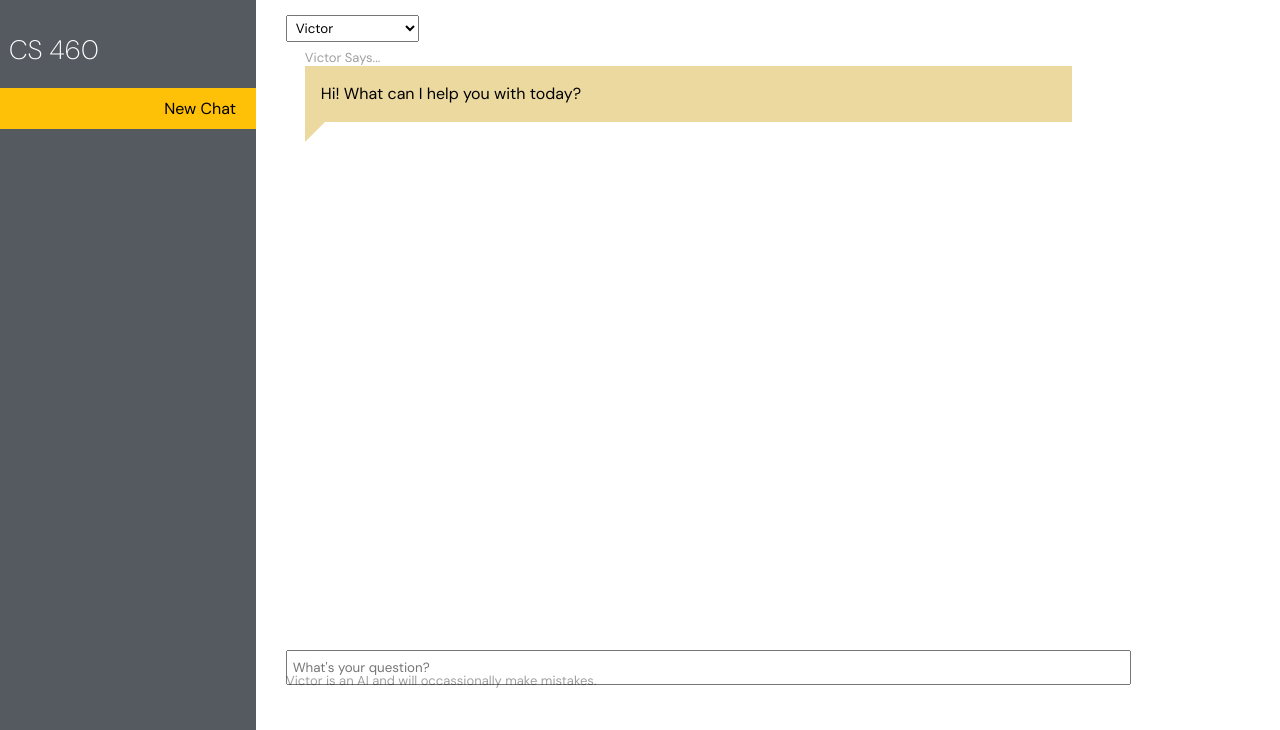
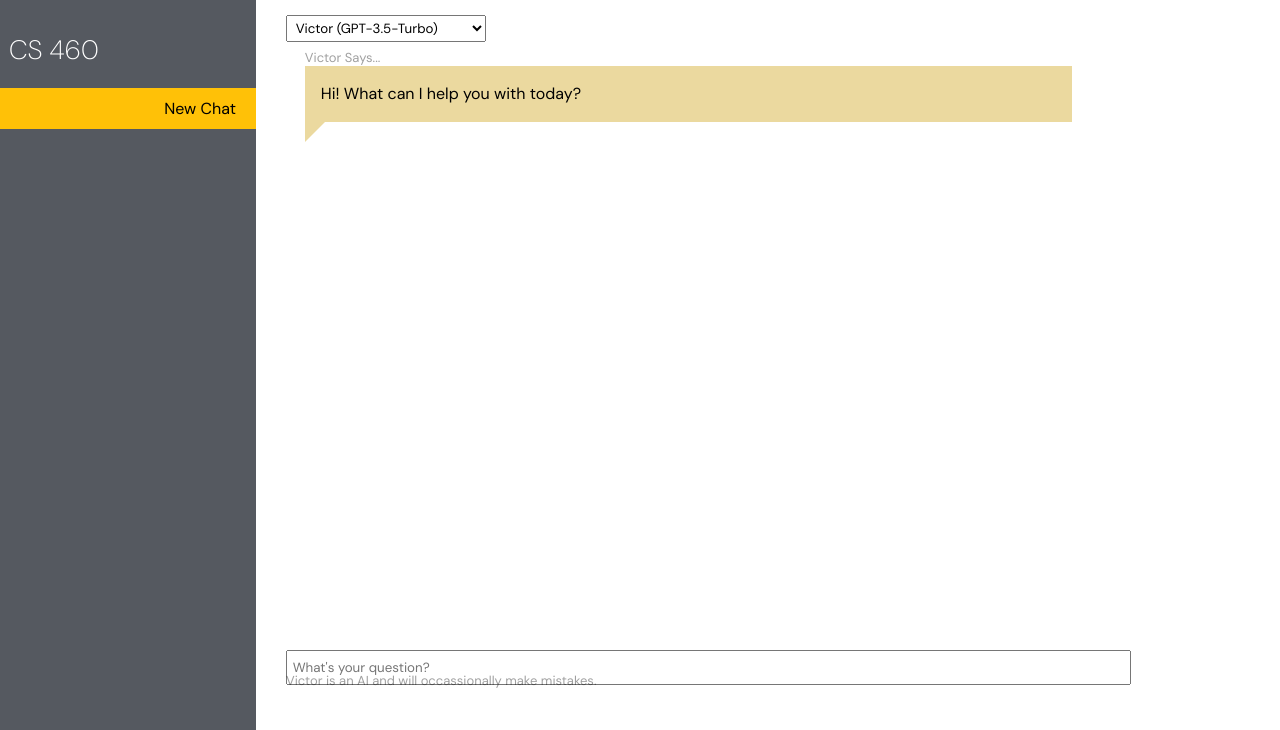
Before and after one commit to aaronvancuren/ChatbotTeachingAssistant, a FastAPI app: template frontend/templates/chat.html in a window 1280 px wide; the page is wider, and only the part inside the window is pictured. Shown: the part 70-800 px from the top of that part. Run offline with FastAPI, Linux system fonts and the light colour scheme; the template is opened without the code that fills it, so the values that code supplies are empty; parts of the project's set-up code (start-up, migrations or seed data) failed here and were passed over.

Commit message:
Fixed issues with naming

```diff
--- a/backend/api/routes/openai.py
+++ b/backend/api/routes/openai.py
@@ -14,7 +14,7 @@ openai_router = APIRouter()
 class ChatRequest(BaseModel):
     chatbot: List[Tuple[str, str]]
     user_content: str
-    ta: str
+    teaching_assistant: str
 
 @openai_router.post("/ask", tags=["Chatbot"])
 async def chat(request: ChatRequest) -> str:
@@ -37,7 +37,7 @@ async def chat(request: ChatRequest) -> str:
         # Sends the entire conversation to ChatGPT
         response = client.chat.completions.create(
             messages=messages,
-            model=request.ta,
+            model=request.teaching_assistant, # os.getenv("OPENAI_MODEL"),
             max_completion_tokens=int(os.getenv("OPENAI_MAX_COMPLETION_TOKENS")),
             n=1,
             stop=None,
--- a/frontend/static/css/chat.css
+++ b/frontend/static/css/chat.css
@@ -66,8 +66,8 @@
     left: 22%;
 }
 
-#TAs {
-    width: 10em;
+#teaching_assistant {
+    width: 15em;
     top: 10%;
     padding:.25ch .5ch .25ch .5ch;
 }
@@ -136,7 +136,7 @@
     text-align: right;
 }
 
-.ta {
+.teaching_assistant {
     background-color: var(--pfw-gold-rumble);
     border-color: var(--pfw-gold-rumble);
 }
--- a/frontend/static/js/chat.js
+++ b/frontend/static/js/chat.js
@@ -7,7 +7,7 @@ function AskQuestion() {
         data: JSON.stringify({
             chatbot: chatbot,
             user_content: document.getElementById("question").value,
-            ta: document.getElementById('TAs').value
+            teaching_assistant: document.getElementById('teaching_assistant').value
         }),
         headers: {
             "X-victor-uid": "DEMO-1234", //Replace with UUID Cookie
@@ -19,7 +19,7 @@ function AskQuestion() {
         success: function(data) {
             chatbot = JSON.parse(data);
             createChatBubble(document.getElementById("question").value, ["btm-right", "student"]);
-            createChatBubble(chatbot[chatbot.length - 1][1], ["btm-left", "ta"]);
+            createChatBubble(chatbot[chatbot.length - 1][1], ["btm-left", "teaching_assistant"]);
             document.getElementById("question").value = "";
         },
         statusCode:  {
@@ -40,8 +40,8 @@ function createChatBubble(dialogue, classes){
     containerWrapper.classList.add('talk-bubble');
     chatWrapper = document.createElement("p");
 
-    if (classes.includes('ta')) {
-        chatWrapper.innerText = `${document.getElementById('TAs').options[document.getElementById('TAs').selectedIndex].text} says...`;
+    if (classes.includes('teaching_assistant')) {
+        chatWrapper.innerText = `${document.getElementById('teaching_assistant').options[document.getElementById('teaching_assistant').selectedIndex].text} says...`;
         containerWrapper.classList.add('left');
         chatWrapper.classList.add('left')
     } else {
@@ -70,6 +70,7 @@ function createChatBubble(dialogue, classes){
 
 function updateDisclaimer(){
     let target = document.getElementById('Disclaimer')
-    let newVal = document.getElementById('TAs').options[document.getElementById('TAs').selectedIndex].text;
+    let newVal = document.getElementById('teaching_assistant').options[document.getElementById('teaching_assistant').selectedIndex].text;
     target.innerText = target.innerText.replace(/[^\s]*/, newVal);
+    document.getElementById('teaching_assistant').title = document.getElementById('TAs').options[document.getElementById('teaching_assistant').selectedIndex].title;
 }
--- a/frontend/templates/chat.html
+++ b/frontend/templates/chat.html
@@ -15,7 +15,7 @@
             <div id="conversation">
                 <div class="talk-bubble left">
                     <p class="text-from left">Victor Says...</p>
-                    <div class="tri-right btm-left ta">
+                    <div class="tri-right btm-left teaching_assistant">
                         <div class="talktext">
                             <p>Hi! What can I help you with today?</p>
                         </div>
@@ -28,14 +28,14 @@
     </main>
     <div class="chat-box">
         <form id="input" onsubmit="AskQuestion();return false;" method="post">
-            <select name="TA" id="TAs" required onchange="updateDisclaimer()">
-                <option value="gpt-3.5-turbo" selected>Victor</option>
-                <option value="gpt-4o-mini">John</option>
-                <option value="gpt-4o">Hedy</option>
-                <option value="o1-preview">Henrietta</option>
+            <select title="Base Model: GPT 3.5 Turbo" name="teaching_assistant" id="teaching_assistant" required onchange="updateDisclaimer()">
+                <option title="Base Model: GPT 3.5 Turbo" value="gpt-3.5-turbo" selected>Victor (GPT-3.5-Turbo)</option>
+                <option title="Base Model: GPT 4o Mini" value="gpt-4o-mini">John (GPT-4o-Mini)</option>
+                <option title="Base Model: GPT 4o" value="gpt-4o">Hedy (GPT-4o)</option>
+                <option title="Base Model: GPT o1 (Preview)" value="o1-preview">Henrietta (o1-Preview)</option>
             </select>
             <input id="question" name="question" type="text" required placeholder="What's your question?"/><br>
-            <p class="text-from left" id="Disclaimer">Victor is an AI and will occassionally make mistakes.</p>
+            <p class="text-from left" id="disclaimer">Victor is an AI and will occassionally make mistakes.</p>
         </form>
     </div>
 </body>
```
